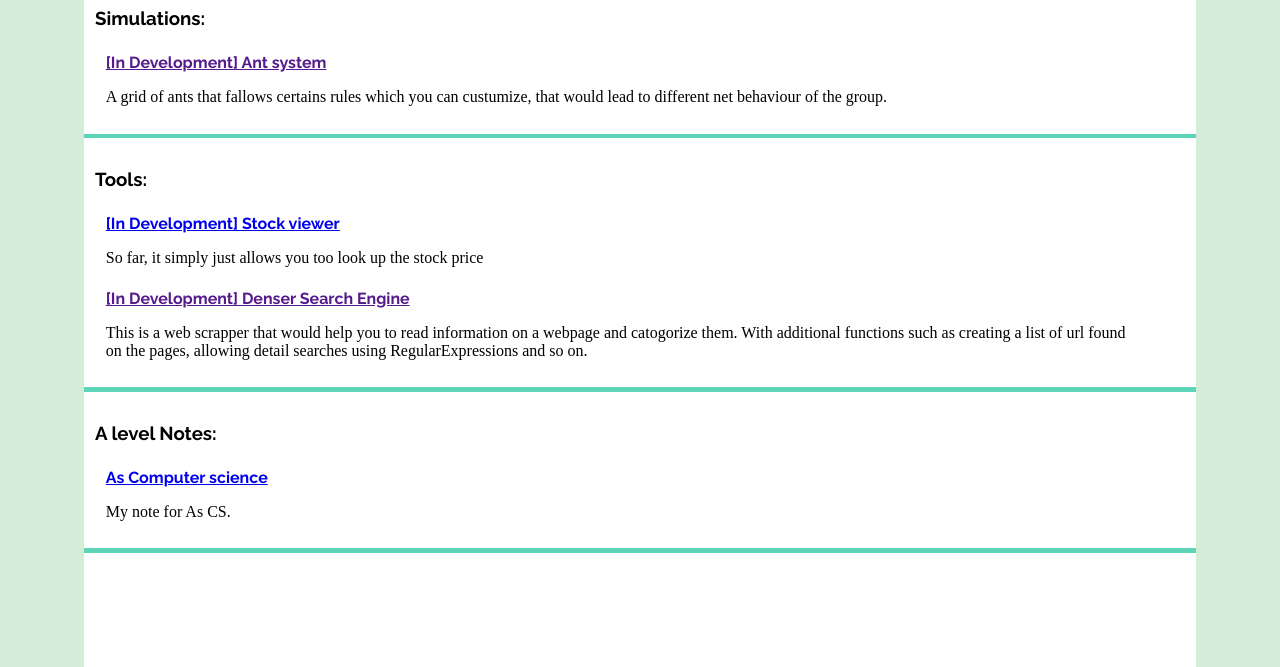
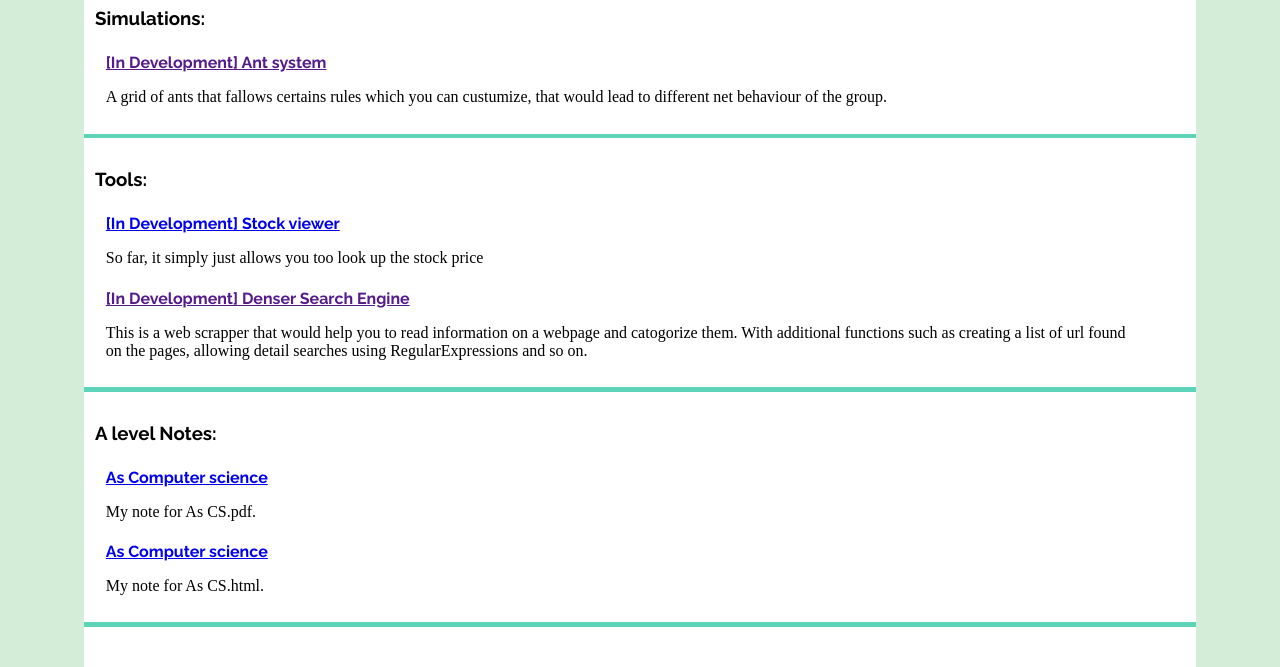
Before and after one commit to Kev-X/home, a plain HTML site: page index.html in a window 1280 px wide. Shown: the part 133-800 px from the top of the page. Drawn offline with Linux system fonts and the light colour scheme; a web font is replaced by a local one.

Commit message:
Update index.html

```diff
--- a/index.html
+++ b/index.html
@@ -95,8 +95,12 @@
 		<div class="div_branche">
 			<h3 class="section_title">A level Notes:</h3>
 			<div class="div_topic">
-				<a href="pdf/cs_note.pdf" class="work_title" target="_blank">As Computer science</a>
-				<p class="work_description">My note for As CS.</p>
+				<a href="pdf/Revision\ Note.pdf" class="work_title" target="_blank">As Computer science</a>
+				<p class="work_description">My note for As CS.pdf.</p>
+			</div>
+			<div class="div_topic">
+				<a href="pdf/Revision\ Note.html" class="work_title" target="_blank">As Computer science</a>
+				<p class="work_description">My note for As CS.html.</p>
 			</div>
 		</div>
 
```
